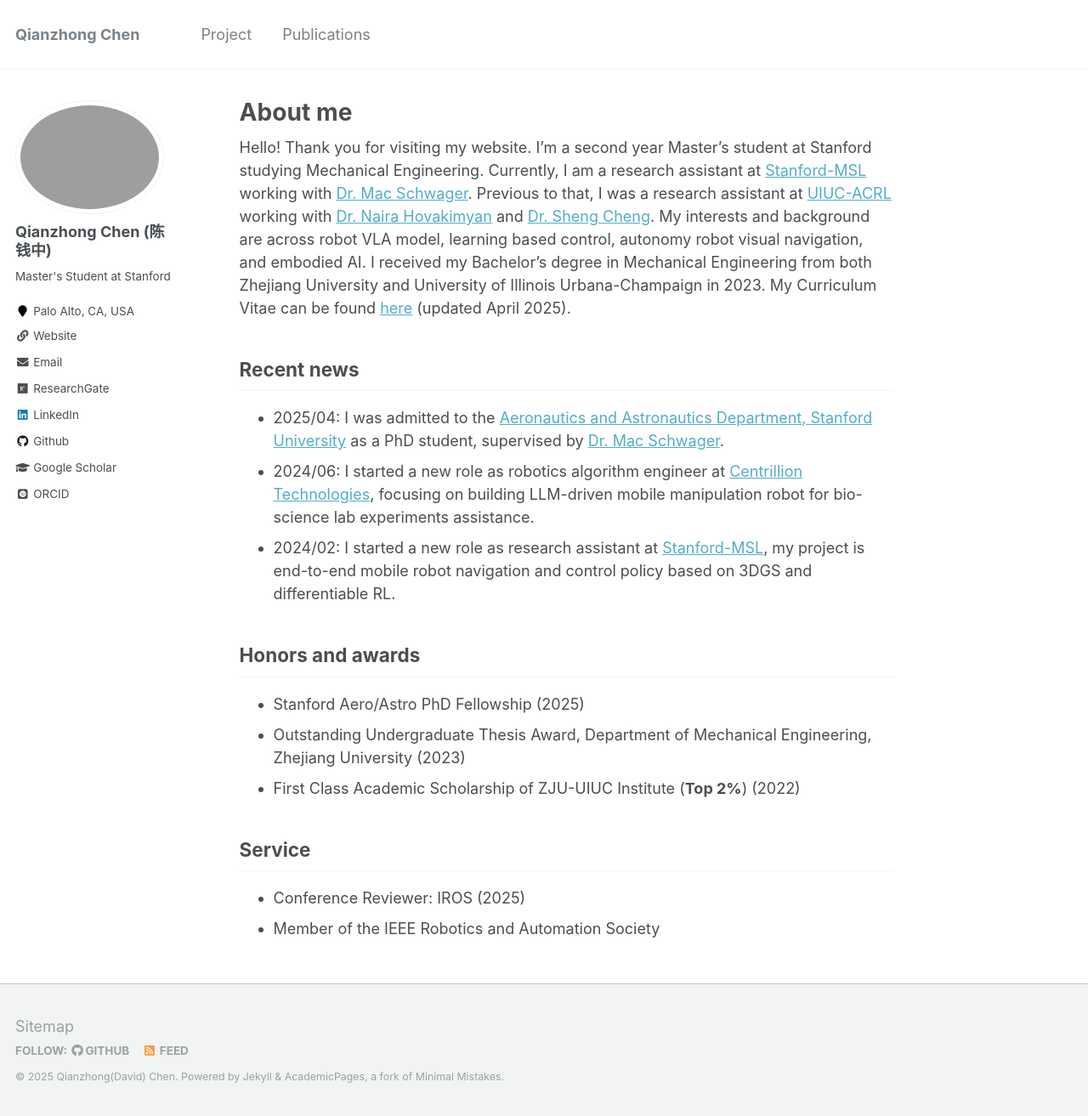
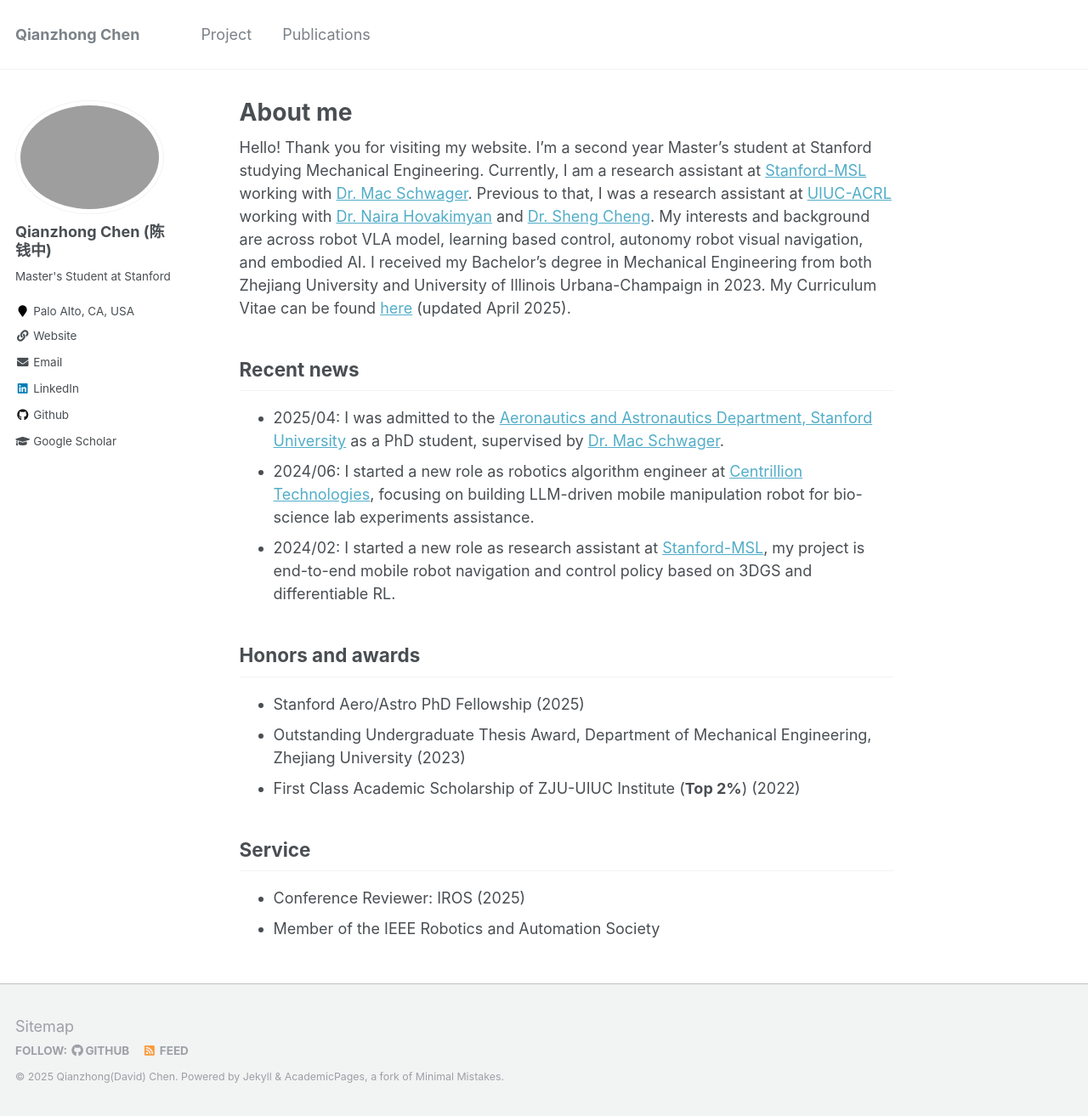
Before and after one commit to Qianzhong-Chen/Qianzhong-Chen.github.io, a Jekyll site: the page built from _pages/about.md, in a window 1280 px wide and 1313 px high. Shown: the whole window at 85% size. Built offline with Jekyll 4.4.1, drawn with Linux system fonts in a browser that asks for light colours; some web fonts are replaced.

Commit message:
hide things

```diff
--- a/_config.yml
+++ b/_config.yml
@@ -89,7 +89,7 @@ author:
   pubmed           : # "https://www.ncbi.nlm.nih.gov/pubmed/?term=john+snow"
   googlescholar    : "https://scholar.google.com/citations?user=MqU82XsAAAAJ&hl=en"
   email            : "qchen23@stanford.edu"
-  researchgate     : "https://www.researchgate.net/profile/Qianzhong-Chen"
+  researchgate     : # "https://www.researchgate.net/profile/Qianzhong-Chen"
   uri              : "https://profiles.stanford.edu/intranet/qianzhong-chen?releaseVersion=10.5.2"
   bitbucket        :
   codepen          :
@@ -104,7 +104,7 @@ author:
   impactstory      : #"https://profiles.impactstory.org/u/xxxx-xxxx-xxxx-xxxx"
   lastfm           :
   linkedin         : "qianzhong-chen-9bab01209"
-  orcid            : "https://orcid.org/0009-0001-5318-7580"
+  orcid            : # "https://orcid.org/0009-0001-5318-7580"
   pinterest        :
   soundcloud       :
   stackoverflow    : # http://stackoverflow.com/users/123456/username
```
